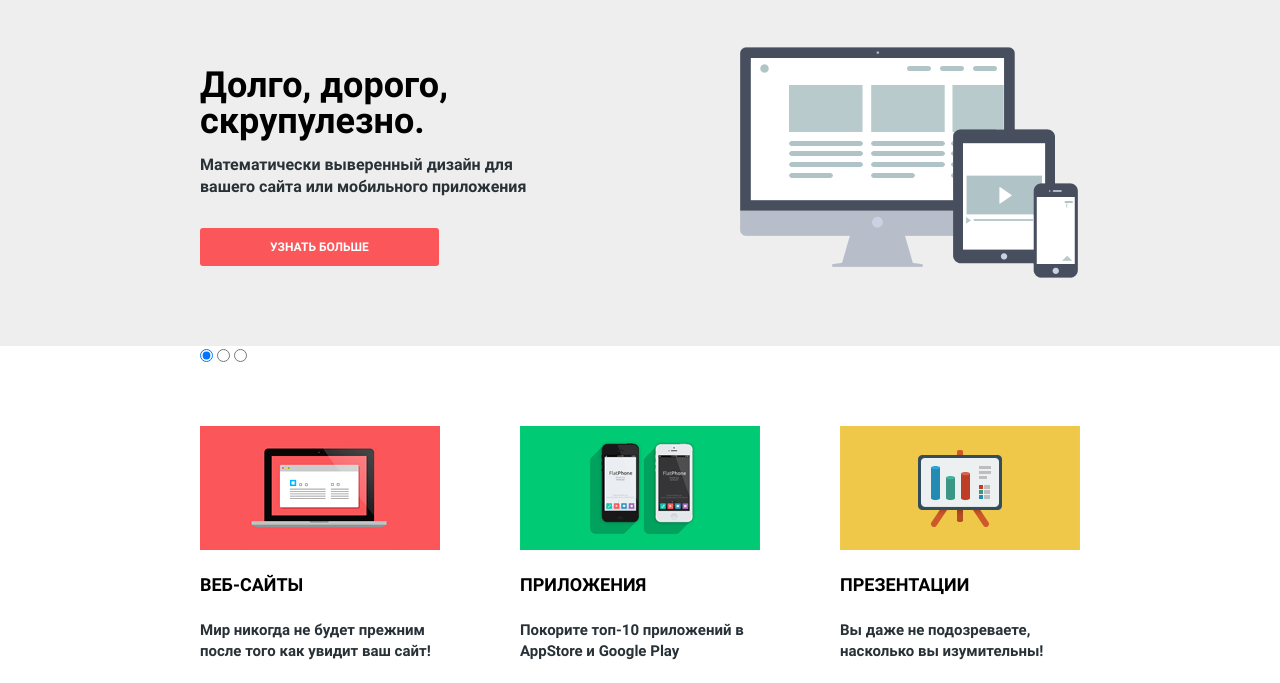
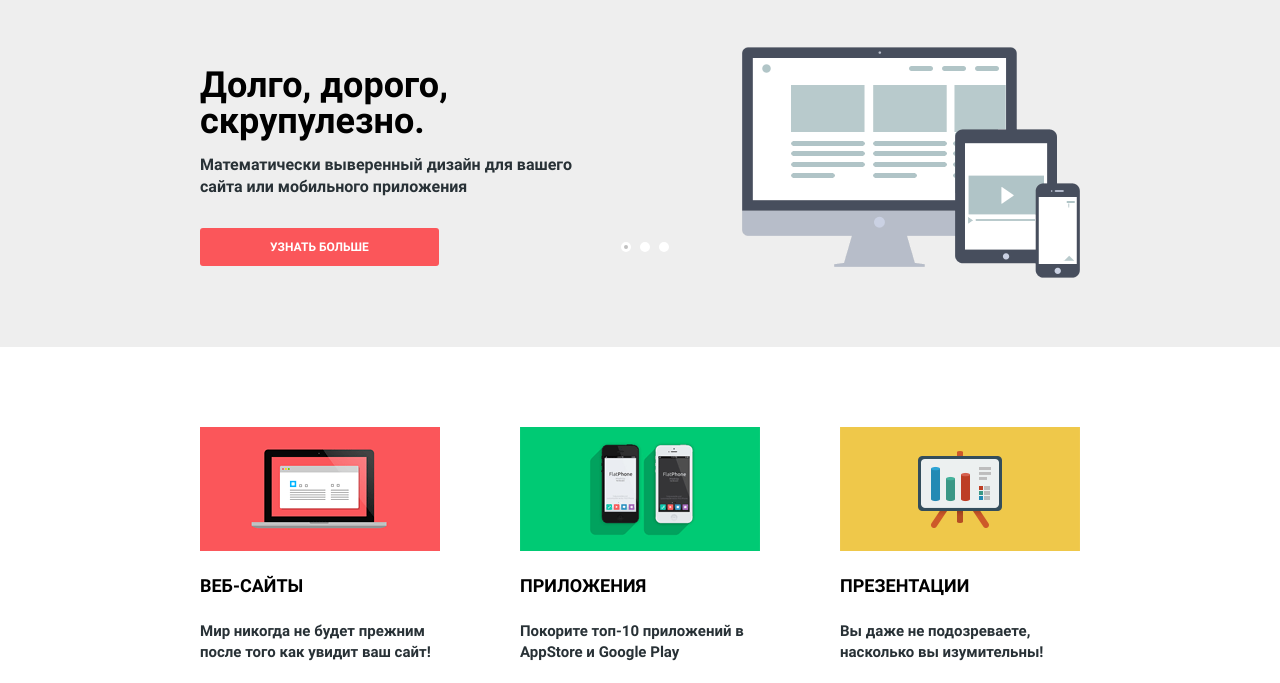
Before and after one commit to larry6767/145648-nerds, a plain HTML site: page index.html in a window 1280 px wide. Shown: the part 92-775 px from the top of the page. Drawn offline with Linux system fonts and the light colour scheme.

Commit message:
Доделал слайд
Вроде исправил всё, что ты говорил)

```diff
--- a/css/style.css
+++ b/css/style.css
@@ -16,10 +16,6 @@ body {
 	color: #283136;
 	font-weight: bold;
 	font-family: "Roboto", "Times New Roman", sans-serif;
-    background: url("../img/123456.jpg") no-repeat;
-    background-position: center;
-    background-position: top;
-    opacity: 1;
 }
 h2 {
 	font-size: 36px;
@@ -108,7 +104,7 @@ h3 {
     box-shadow: inset 0 3px #b5b5b5;
 }
 .main-header {
-    margin-bottom: 80px;
+    margin-bottom: 0;
     background: #eeeeee;
 }
 .container {
@@ -117,7 +113,7 @@ h3 {
     padding: 0 10px;
 }
 .logo-navigation-wrapper {
-    margin-bottom: 40px;
+    margin-bottom: 0;
 }
 .logo {
     width: 140px;
@@ -284,40 +280,85 @@ h3 {
 
 .slider-wrapper {
     position: relative;
+    width: 880px;
+    height: 340px;
+    margin: 0 auto;
+    margin-bottom: 80px;
 }
-.slider {
-    width: 880px;
+.slide {
+    display: none;
+    position: absolute;
+    top: 0;
+    left: 0;
+    width: 100%;
+    height: 100%;
+    overflow: hidden;
 }
-.slide-info {
-    width: 370px;
+.slide:nth-child(1) {
+    background: url("../img/first-slide.png") no-repeat;
+    background-position: 100% 40px;
 }
-.slide-info h2 {
-    margin-top: 20px;
+.slide:nth-child(2) {
+    background: url("../img/second-slide.png") no-repeat;
+    background-position: 100% 40px;
+}
+.slide:nth-child(3) {
+    background: url("../img/psycho-stoner.png") no-repeat;
+    background-position: 100% 40px;
+}
+.slide-text {
+    width: 380px;
+}
+.slide:not(:first-child) .slide-text {
+    width: 470px;
+}
+.slide-text h2 {
+    margin-top: 60px;
     margin-bottom: 15px;
 }
-.slide-info p {
+.slide:nth-child(3) h2 {
+    padding-right: 20px;
+}
+.slide-text p {
     margin: 0;
     margin-bottom: 30px;
 }
-.slide-info .btn {
+.slide-text .btn {
     padding: 10px 70px;
-    background: #fb565a;
-    margin-bottom: 80px;
 }
-.slide-info .btn:hover {
-    background: #d6494d;
+.slider-controls {
+    position: absolute;
+    width: 20%;
+    height: 10px;
+    bottom: 95px;
+    left: 40%;
+    text-align: center;
+    font-size: 0;
+    z-index: 10;
 }
-.slide-info .btn:active {
-    background: #b63538;
-    box-shadow: inset 0 3px #9b2d30;
+.slider-wrapper input {
+    display: none;
 }
-.image-wrapper {
-    width: 340px;
+.slider-controls label {
+    display: inline-block;
+    vertical-align: top;
+    margin-left: 9px;
+    width: 4px;
+    height: 4px;
+    border: 3px solid #ffffff;
+    border-radius: 5px;
+    background: #ffffff;
+    cursor: pointer;
 }
-.slide-pages {
-    position: absolute;
-    width: 80px;
-    margin: 0 auto;
+#slide-1:checked ~ .slider-controls label[for="slide-1"],
+#slide-2:checked ~ .slider-controls label[for="slide-2"],
+#slide-3:checked ~ .slider-controls label[for="slide-3"] {
+    background: #c1c1c1;
+}
+#slide-1:checked ~ .slides .slide:nth-child(1),
+#slide-2:checked ~ .slides .slide:nth-child(2),
+#slide-3:checked ~ .slides .slide:nth-child(3) {
+     display: block;
 }
 .services {
     width: 240px;
@@ -415,7 +456,7 @@ h3 {
 /*-----------------*/
 
 .catalog {
-    margin-top: -5px;
+    margin-top: 75px;
     margin-bottom: 80px;
 }
 .header-welcome {
@@ -565,12 +606,14 @@ h3 {
 .sort-bar-checkbox:first-of-type {
     margin-left: 30px;
 }
+/*мне кажется такая стилизация логичнее (предложил бы дизайнеру такой вариант)*/
 .sort-bar-checkbox span:hover {
     border-bottom: 2px dotted #00ca74;
 }
 .sort-bar-checkbox input:checked + span {
     border-bottom: 2px solid #00ca74;
 }
+/*-----------------------------*/
 .sort-bar-radio {
     display: inline-block;
     position: relative;
--- a/index.html
+++ b/index.html
@@ -25,30 +25,37 @@
                     </nav>
                 </div>
     			<div class="slider-wrapper">
-                    <div class="slider clearfix">
-    				    <div class="slide-info to-left">
-    					   <h2>Долго, дорого, скрупулезно.</h2>
-    					   <p>Математически выверенный дизайн для вашего сайта или мобильного приложения</p>
-    					   <a class="btn red-btn" href="#">Узнать больше</a>
-    				    </div>
-                        <div class="image-wrapper to-right">
-                            <img src="img/first-slide.png" width="338" height="231" alt="Слайд">
+                    <input class="slider-controls-toggle" type="radio" name="slide-page" id="slide-1" checked>
+                    <input class="slider-controls-toggle" type="radio" name="slide-page" id="slide-2">
+                    <input class="slider-controls-toggle" type="radio" name="slide-page" id="slide-3">
+                    <div class="slider-controls">
+                        <label for="slide-1"></label>
+                        <label for="slide-2"></label>
+                        <label for="slide-3"></label>
+                    </div>
+                    <div class="slides">
+                        <div class="slide">
+                            <div class="slide-text">
+                                <h2>Долго, дорого, скрупулезно.</h2>
+                                <p>Математически выверенный дизайн для вашего сайта или мобильного приложения</p>
+                                <a class="btn red-btn" href="#">Узнать больше</a>
+                            </div>
+                        </div>
+                        <div class="slide">
+                            <div class="slide-text">
+                                <h2>Любите ли вы математику, так как любим её мы?</h2>
+                                <p>Нашим дизайнерам мы удаляем нейроны, ответственные за креатив, чтобы дать им возм всё просчитать</p>
+                                <a class="btn red-btn" href="#">Узнать больше</a>
+                            </div>
+                        </div>
+                        <div class="slide">
+                            <div class="slide-text">
+                                <h2>Только наркотики, только хардкор!</h2>
+                                <p>Все дизайнерские решения в нашей компании принимаются только под воздействием качественных галлюцинагенов</p>
+                                <a class="btn red-btn" href="#">Узнать больше</a>
+                            </div>
                         </div>
                     </div>
-    				<div class="slide-pages">
-    				    <label class="control radio">
-                            <input type="radio" name="slide-page" id="first-slide" checked>
-                            <span class="control-indicator"></span>
-                        </label>
-                        <label class="control radio">
-                            <input type="radio" name="slide-page" id="second-slide">
-                            <span class="control-indicator"></span>
-                        </label>
-                        <label class="control radio">
-                            <input type="radio" name="slide-page" id="third-slide">
-                            <span class="control-indicator"></span>
-                        </label>
-    				</div>
                 </div>
             </div>
     	</header>
```
Also changed, not shown: img/psycho-stoner.png (added), img/second-slide.png (added).
